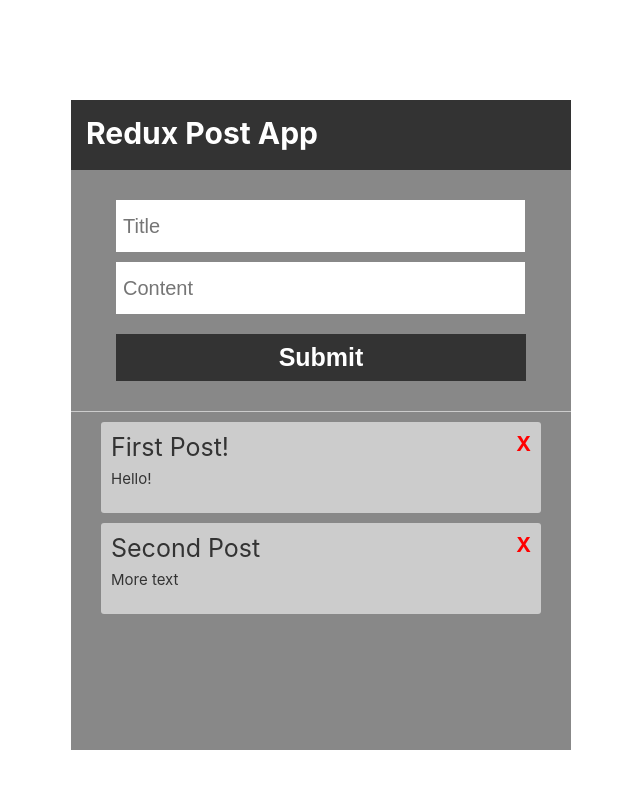
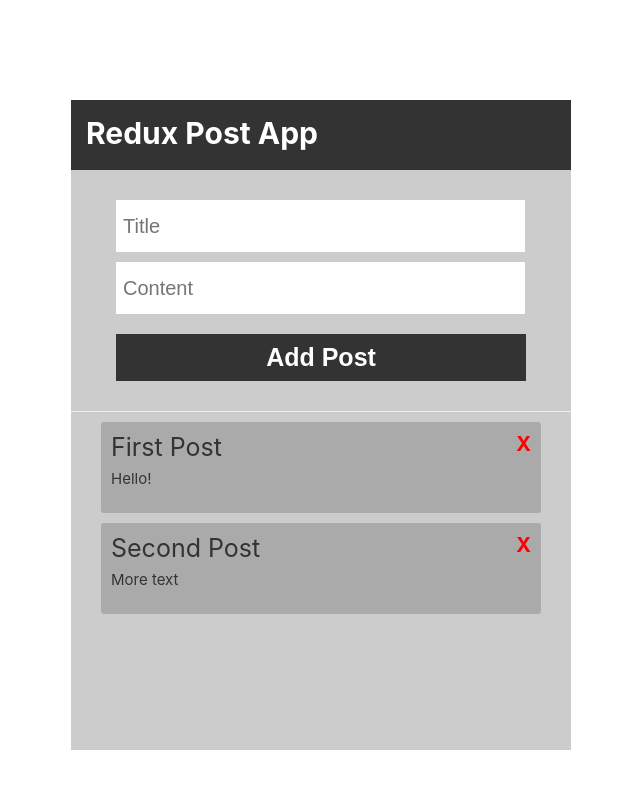
Before and after one commit to boskitech/Post-App, a React (Create React App) app: page / in a window 1280 px wide. Shown: the top 788 px of the page, without its empty margins (319-959 px from the left). Built offline with nearby package versions, Linux system fonts and the light colour scheme; data requests are answered from the project's data file.

Commit message:
Made ajax calls

```diff
--- a/package.json
+++ b/package.json
@@ -7,6 +7,7 @@
     "@testing-library/jest-dom": "^5.16.4",
     "@testing-library/react": "^13.1.1",
     "@testing-library/user-event": "^14.1.1",
+    "axios": "^0.27.2",
     "react": "^18.0.0",
     "react-dom": "^18.0.0",
     "react-redux": "^8.0.1",
--- /dev/null
+++ b/src/db.json
@@ -0,0 +1,6 @@
+{
+    "posts":[
+        { "id": "1", "title": "First Post", "content": "Hello!" },
+        { "id": "2", "title": "Second Post", "content": "More text" }
+      ]
+}
--- a/src/features/posts/Posts.js
+++ b/src/features/posts/Posts.js
@@ -1,94 +1,120 @@
-import { useState } from "react"
+import { useState, useEffect } from "react"
 import { useDispatch, useSelector } from "react-redux"
 import { nanoid } from "@reduxjs/toolkit"
-import { postAdded, deletePost } from "./postSlice"
+import { postAdded, deletePost, postUpdate, fetchPosts, selectAllPosts } from "./postSlice"
 
 
 const Posts = () => {
-  const posts = useSelector(state => state.posts)
+  const posts = useSelector(selectAllPosts)
+  const postStatus = useSelector(state => state.posts.status)
   const [title, setTitle] = useState('')
   const [content, setContent] = useState('')
-
+  const [btnName, setBtnName] = useState('Add Post')
+  const [id, setId] = useState('')
   const dispatch = useDispatch()
 
+  useEffect(() => {
+    if (postStatus === 'idle') {
+      dispatch(fetchPosts())
+      console.log(posts)
+    }
+  }, [postStatus, posts, dispatch])
 
   const savePost = () => {
-    if(title && content){
+    if (title && content && btnName === 'Add Post') {
       dispatch(
-        postAdded({id: nanoid(), title, content})
+        postAdded({ id: nanoid(), title, content })
       )
 
       setTitle('')
       setContent('')
+    } else {
+      dispatch(
+        postUpdate({ id, title, content })
+      )
+
+      setTitle('')
+      setContent('')
+      setBtnName('Add Post')
     }
   }
 
+  const editPost = (post) => {
+    setId(post.id)
+    setTitle(post.title)
+    setContent(post.content)
+    setBtnName('Update Post')
+  }
+
   return (
-    <div style={{width: '500px', height:'650px', margin:'100px auto', backgroundColor:'#888888', padding:'0px'}} className="Counter">
-      <div style={{height:'40px', backgroundColor:'#333333', padding:'15px', color:'#fff', fontSize:'30px'}} className="Header">
+    <div style={{ width: '500px', height: '650px', margin: '100px auto', backgroundColor: '#cccccc', padding: '0px' }} className="Counter">
+      <div style={{ height: '40px', backgroundColor: '#333333', padding: '15px', color: '#fff', fontSize: '30px' }} className="Header">
         <b>Redux Post App</b>
       </div>
       <div className="postDiv">
-        <div style={{marginTop:'20px'}} className='textfields'>
+        <div style={{ marginTop: '20px' }} className='textfields'>
           <input type="text" placeholder='Title'
             value={title}
             onChange={e => setTitle(e.target.value)}
             style={{
-            border:'none',
-            height:'50px',
-            width:'400px',
-            margin:'10px 45px',
-            fontSize:'20px',
-            paddingLeft:'7px'
+              border: 'none',
+              height: '50px',
+              width: '400px',
+              margin: '10px 45px',
+              fontSize: '20px',
+              paddingLeft: '7px'
 
-          }}/>
+            }} />
           <input type="text" placeholder='Content'
             value={content}
             onChange={e => setContent(e.target.value)}
             style={{
-            border:'none',
-            height:'50px',
-            width:'400px',
-            margin:'0px 45px',
-            fontSize:'20px',
-            paddingLeft:'7px'
-          }}/>
+              border: 'none',
+              height: '50px',
+              width: '400px',
+              margin: '0px 45px',
+              fontSize: '20px',
+              paddingLeft: '7px'
+            }} />
           <button className="btn-minus"
             onClick={() => savePost()}
             style={{
-            width:'410px',
-            height:'47px',
-            fontSize:'25px',
-            border:'none',
-            backgroundColor:'#333333',
-            margin:'20px 45px 30px 45px',
-            color:'white',
-            cursor:'pointer'
+              width: '410px',
+              height: '47px',
+              fontSize: '25px',
+              border: 'none',
+              backgroundColor: '#333333',
+              margin: '20px 45px 30px 45px',
+              color: 'white',
+              cursor: 'pointer'
             }}>
-            <b>Submit</b>
+            <b>{btnName}</b>
           </button>
         </div>
       </div>
-      <div style={{borderTop:'1px solid #cccccc', padding:'20px auto', height:'330px', overflow: 'auto'}} className="display">
+      <div style={{ borderTop: '1px solid #eeeeee', padding: '20px auto', height: '330px', overflow: 'auto' }} className="display">
         {posts.map(post => (
-            <div  key={post.id} style={{
-              width:'420px',
-              margin:'10px auto',
-              height:'auto',
-              border:'1px solid #hhhhhh',
-              borderRadius:'3px',
-              backgroundColor: '#cccccc',
-              padding:'10px',
-              color: '#333333'
+          <div key={post.id}
+            onClick={() => editPost(post)}
+            style={{
+              width: '420px',
+              margin: '10px auto',
+              height: 'auto',
+              border: '1px solid #hhhhhh',
+              borderRadius: '3px',
+              backgroundColor: '#aaaaaa',
+              padding: '10px',
+              color: '#333333',
+              cursor: 'pointer'
             }}>
 
-              <span style={{fontSize:'25px'}}>{post.title}
-                <span onClick={() => dispatch(deletePost(post.id))} style={{fontSize:'20px', cursor:'pointer', float: 'right', color:'red'}}>
+            <span style={{ fontSize: '25px' }}>{post.title}
+              <span onClick={() => dispatch(deletePost(post.id))} style={{ fontSize: '20px', cursor: 'pointer', float: 'right', color: 'red' }}>
                 <b>X</b>
               </span>
             </span>
-              <br/>
-              <p style={{fontSize:'15px', marginTop:'7px'}}>{post.content}</p>
+            <br />
+            <p style={{ fontSize: '15px', marginTop: '7px' }}>{post.content}</p>
 
           </div>
         ))}
--- a/src/features/posts/postSlice.js
+++ b/src/features/posts/postSlice.js
@@ -1,21 +1,63 @@
-import { createSlice } from "@reduxjs/toolkit";
+import axios from "axios";
+import { createSlice, createAsyncThunk } from "@reduxjs/toolkit";
 
-const initialState = [
-    { id: '1', title: 'First Post!', content: 'Hello!' },
-    { id: '2', title: 'Second Post', content: 'More text' }
-  ]
+export const fetchPosts = createAsyncThunk('posts/fetchPosts', async () => {
+    const response = await axios.get('http://localhost:5000/posts');
+    return response.data;
+})
+
+export const addPost = createAsyncThunk('posts/addNewPost', async initialPost => {
+    const response = await axios.post('http://localhost:5000/posts', initialPost)
+    return response.data
+})
+
+const initialState = {
+    posts: [],
+    status: 'idle',
+    error: null
+}
 
 const postsSlice = createSlice({
     name: 'posts',
     initialState,
-    reducers:{
-        postAdded:(state, action) => {
-            state.push(action.payload)
+    reducers: {
+        postAdded: (state, action) => {
+            state.posts.push(action.payload)
         },
-        deletePost:(state, action) => state.filter((post) => post.id !== action.payload)
+        deletePost: (state, action) => state.posts.filter((post) => post.id !== action.payload),
+        postUpdate: (state, action) => {
+            const { id, title, content } = action.payload
+            const existingPost = state.posts.find((post) => post.id === id)
+            if (existingPost) {
+                existingPost.title = title
+                existingPost.content = content
+            }
+        }
+    },
+    extraReducers(builder) {
+        builder
+            .addCase(fetchPosts.pending, (state, action) => {
+                state.status = 'loading'
+            })
+            .addCase(fetchPosts.fulfilled, (state, action) => {
+                state.status = 'succeeded'
+                // Add any fetched posts to the array
+                state.posts = action.payload
+            })
+            .addCase(fetchPosts.rejected, (state, action) => {
+                state.status = 'failed'
+                state.error = action.error.message
+            })
+            .addCase(addPost.fulfilled, (state, action) => {
+                state.posts.push(action.payload)
+            })
     }
 })
 
-export const { postAdded, deletePost } = postsSlice.actions
+export const { postAdded, deletePost, postUpdate } = postsSlice.actions
+
+export const selectAllPosts = state => state.posts.posts
+
+export const selectPostBtId = (state, postId) => state.posts.posts.find(post => post.id === postId)
 
 export default postsSlice.reducer
```
Also changed, not shown: 1 other file (tests, documents, lock files or other folders). Lines whose indentation alone changed are shown as unchanged.
